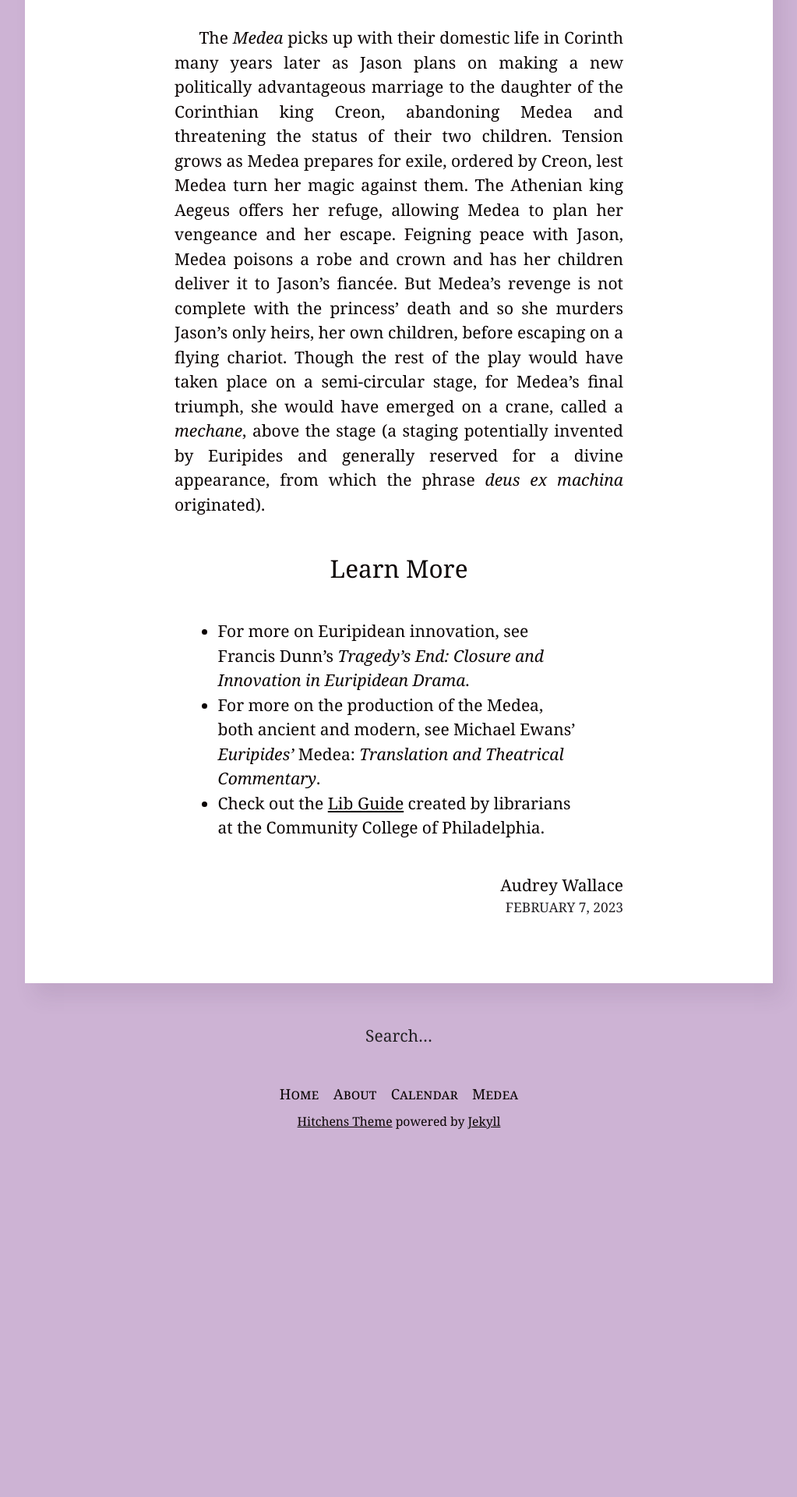
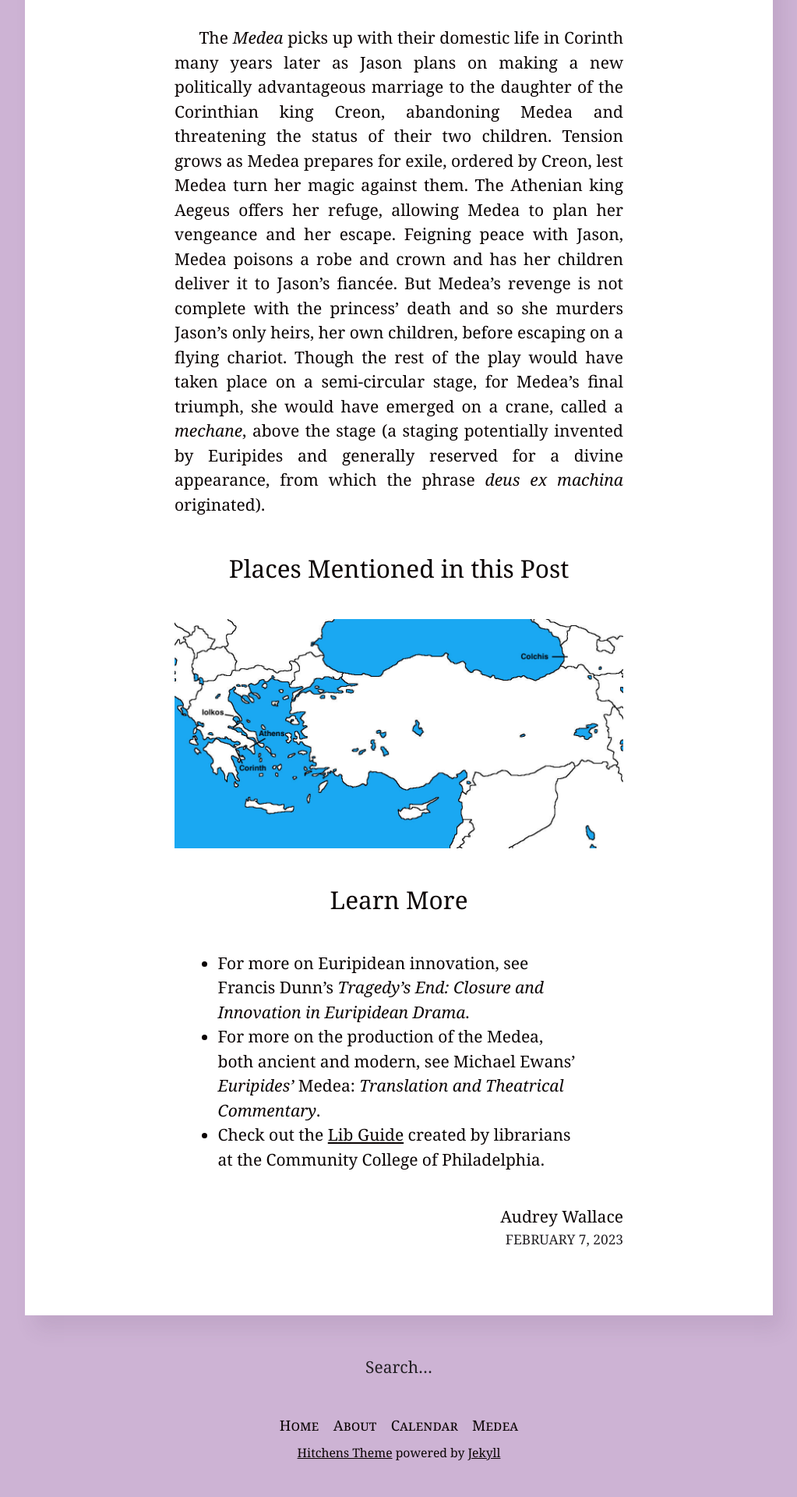
Before and after one commit to digbmc/media-medea, a Jekyll site: the page built from _posts/2023-02-07-intro-to-medea.md, in a window 1280 px wide. Shown: the part 2214-4134 px from the top of the page at 78% size, without its empty margins (128-1151 px from the left). Built offline with Jekyll 4.4.1, drawn with Linux system fonts in a browser that asks for light colours; before the commit the page ends 3709 px from its top, so only the background shows below that.

Commit message:
add image

```diff
--- a/_posts/2023-02-07-intro-to-medea.md
+++ b/_posts/2023-02-07-intro-to-medea.md
@@ -17,6 +17,10 @@ The *Medea* tells the story of the tragic and violent breakdown of the marriage
 
 The *Medea* picks up with their domestic life in Corinth many years later as Jason plans on making a new politically advantageous marriage to the daughter of the Corinthian king Creon, abandoning Medea and threatening the status of their two children. Tension grows as Medea prepares for exile, ordered by Creon, lest Medea turn her magic against them. The Athenian king Aegeus offers her refuge, allowing Medea to plan her vengeance and her escape. Feigning peace with Jason, Medea poisons a robe and crown and has her children deliver it to Jason’s fiancée. But Medea’s revenge is not complete with the princess’ death and so she murders Jason’s only heirs, her own children, before escaping on a flying chariot. Though the rest of the play would have taken place on a semi-circular stage, for Medea’s final triumph, she would have emerged on a crane, called a *mechane*, above the stage (a staging potentially invented by Euripides and generally reserved for a divine appearance, from which the phrase *deus ex machina* originated).
 
+### Places Mentioned in this Post
+
+![Map showing locations of Athens, Colchis, Corinth, and Iolkos.](/assets/images/blog1_places.jpg)
+
 ### Learn More
 
 -	For more on Euripidean innovation, see Francis Dunn’s *Tragedy’s End: Closure and Innovation in Euripidean Drama*.
```
